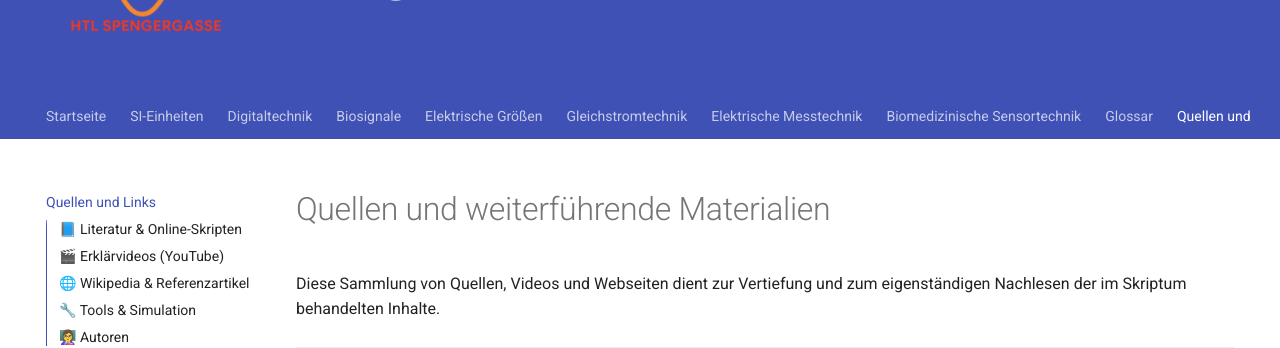
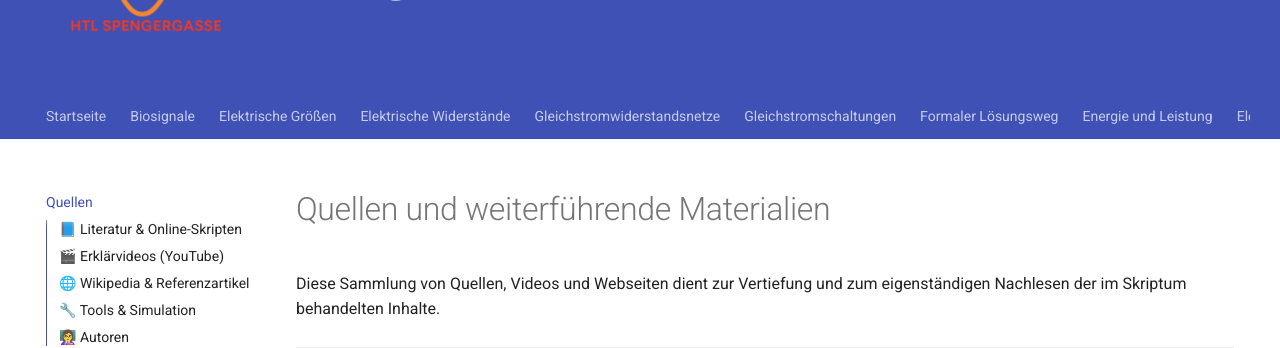
Before and after one commit to nicfitz123/BMSV1, an MkDocs documentation site: the page built from docs/quellen.md, in a window 1280 px wide. Shown: the part 133-481 px from the top of the page. Built offline with MkDocs 1.6.1 and Material for MkDocs 9.7.7, drawn with Linux system fonts in a browser that asks for light colours; some of the changed lines change nothing that is shown.

Commit message:
Flat-Struktur Navigation mit allen Kapiteln

```diff
--- a/mkdocs.yml
+++ b/mkdocs.yml
@@ -3,43 +3,19 @@ site_description: Skriptum by Iryna Seifried und Fitzgerald Rodas
 
 nav:
   - Startseite: index.md
-  - SI-Einheiten:
-      - Einleitung: si-einheiten/einleitung.md
-      - SI-Basiseinheiten: si-einheiten/basiseinheiten.md
-      - Abgeleitete Einheiten: si-einheiten/abgeleitete-einheiten.md
-      - SI-Vorsilben: si-einheiten/vorsilben.md
-      - Wissenschaftliche Notation: si-einheiten/wissenschaftliche-notation.md
-      - Übungsaufgabe: si-einheiten/aufgabe1.md
-      - Anwendungen: si-einheiten/anwendungen.md
-      - Schreibweise: si-einheiten/schreibweise.md
-      - Beispiel: si-einheiten/biosignal-beispiel.md
-      - Praktische Beispiele: si-einheiten/aufgabe2.md
-  - Digitaltechnik:
-      - Zahlensysteme: digitaltechnik/zahlensysteme.md
-      - Logik & Wahrheitstabellen: digitaltechnik/logik.md
-  - Biosignale:
-      - Grundlagen: biosignale/basics.md
-      - Physiologie: biosignale/physiologie.md
-      - Klassifikation: biosignale/klassifikation.md
-      - Messkette: biosignale/messkette.md
-  - Elektrische Größen:
-      - Einleitung: elektrische-groessen/eg-einleitung.md
-      - Ladung, Strom, Spannung: elektrische-groessen/eg-groessen.md
-      - Energie und Leistung: elektrische-groessen/eg-energie-und-leistung.md
-      - Elektrische Leiter: elektrische-groessen/eg-leiter.md
-  - Gleichstromtechnik:
-      - Elektrische Widerstände: gleichstromtechnik/elektrische-widerstaende.md
-      - Widerstandsnetze: gleichstromtechnik/widerstandsnetze.md
-      - Gleichstromschaltungen: gleichstromtechnik/gleichstromschaltungen.md
-      - Formale Lösungswege: gleichstromtechnik/formaler-loesungsweg.md
+  - Biosignale: biosignale.md
+  - Elektrische Größen: elektrische-groessen.md
+  - Elektrische Widerstände: elektrische-widerstaende.md
+  - Gleichstromwiderstandsnetze: gleichstromwiderstandsnetze.md
+  - Gleichstromschaltungen: gleichstromschaltungen.md
+  - Formaler Lösungsweg: formaler-loesungsweg.md
+  - Energie und Leistung: energie-und-leistung.md
   - Elektrische Messtechnik:
       - Messverfahren: messverfahren.md
       - Überlagerungsprinzip: ueberlagerungsprinzip.md
   - Biomedizinische Sensortechnik: sensoren.md
-  - Glossar: glossar.md
-  - Quellen und Links: quellen.md
-  - Über: about.md
   - 1. Test: test-1.md
+  - Quellen: quellen.md
 
 theme:
   name: material
```
